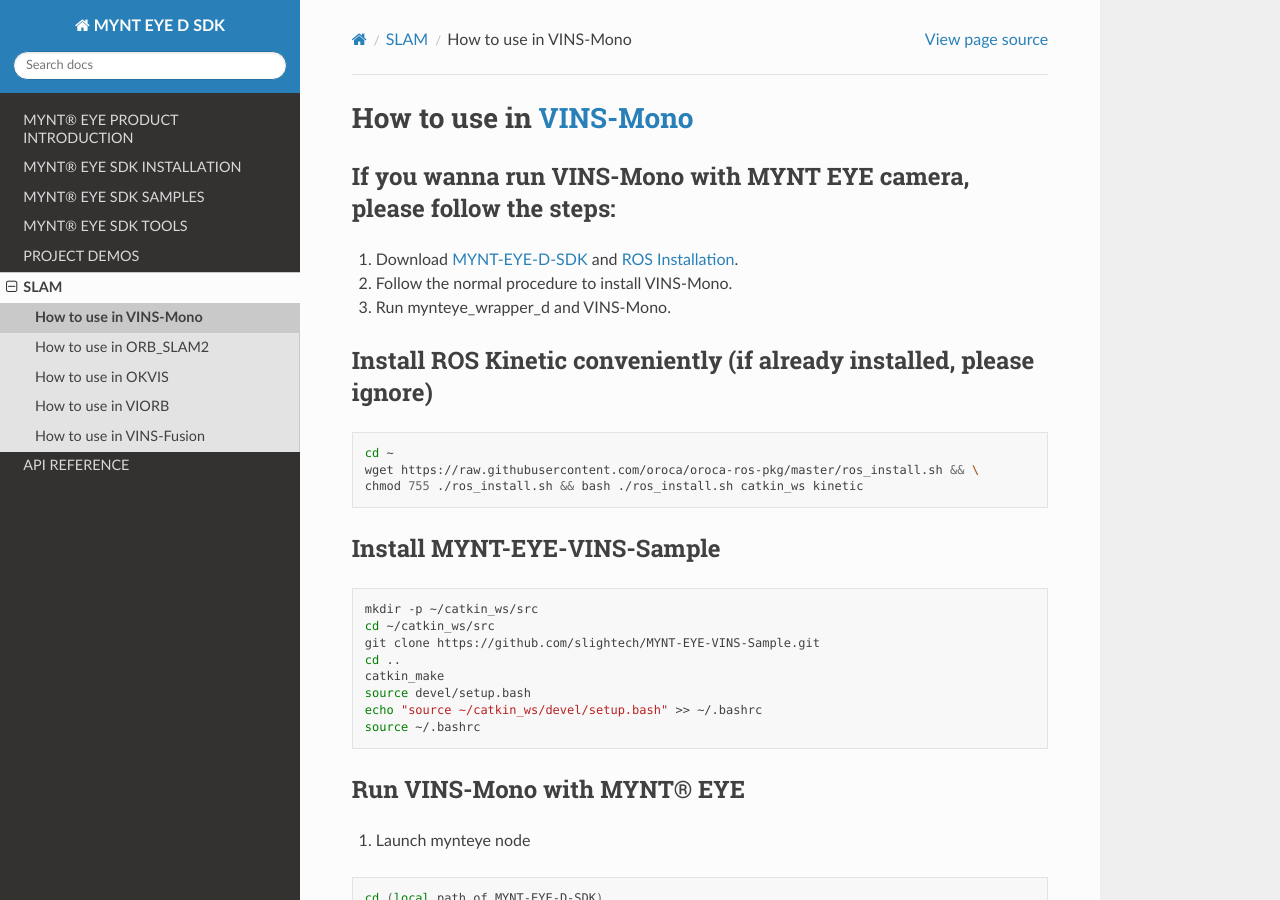
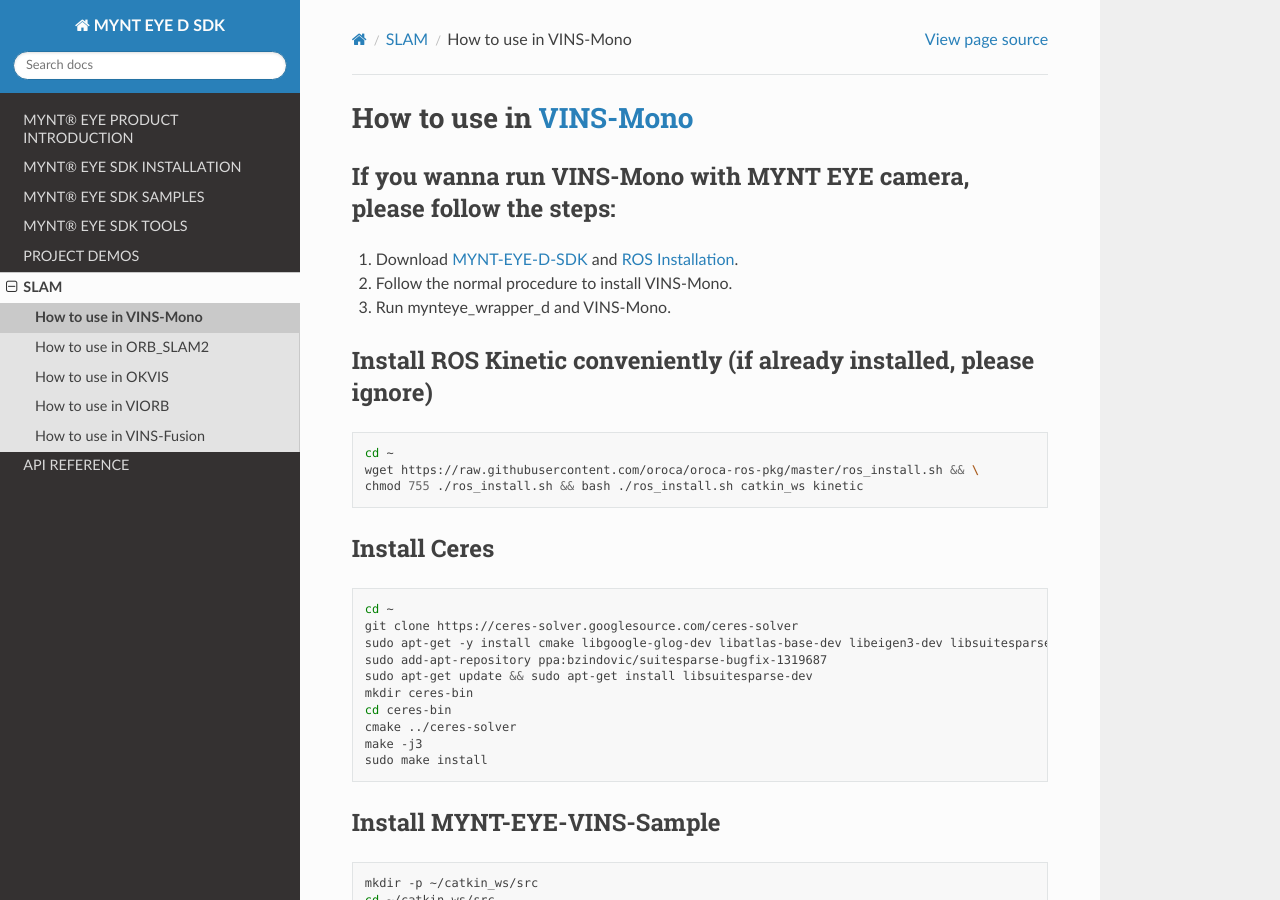
Before and after one commit to slightech/MYNT-EYE-D-SDK, a Sphinx documentation site: the page built from docs/slam/vins.rst, in a window 1280 px wide and 900 px high. Built offline with Sphinx 7.4.7 and the Read the Docs theme 2.0.0, drawn with Linux system fonts in a browser that asks for light colours.

Commit message:
docs(*):modify vins doc

```diff
--- a/docs/slam/vins.rst
+++ b/docs/slam/vins.rst
@@ -19,6 +19,22 @@
   cd ~
   wget https://raw.githubusercontent.com/oroca/oroca-ros-pkg/master/ros_install.sh && \
   chmod 755 ./ros_install.sh && bash ./ros_install.sh catkin_ws kinetic
+
+Install Ceres
+---------------
+
+.. code-block:: bash
+
+    cd ~
+    git clone https://ceres-solver.googlesource.com/ceres-solver
+    sudo apt-get -y install cmake libgoogle-glog-dev libatlas-base-dev libeigen3-dev libsuitesparse-dev
+    sudo add-apt-repository ppa:bzindovic/suitesparse-bugfix-1319687
+    sudo apt-get update && sudo apt-get install libsuitesparse-dev
+    mkdir ceres-bin
+    cd ceres-bin
+    cmake ../ceres-solver
+    make -j3
+    sudo make install
 
 Install MYNT-EYE-VINS-Sample
 ------------------------------
```
